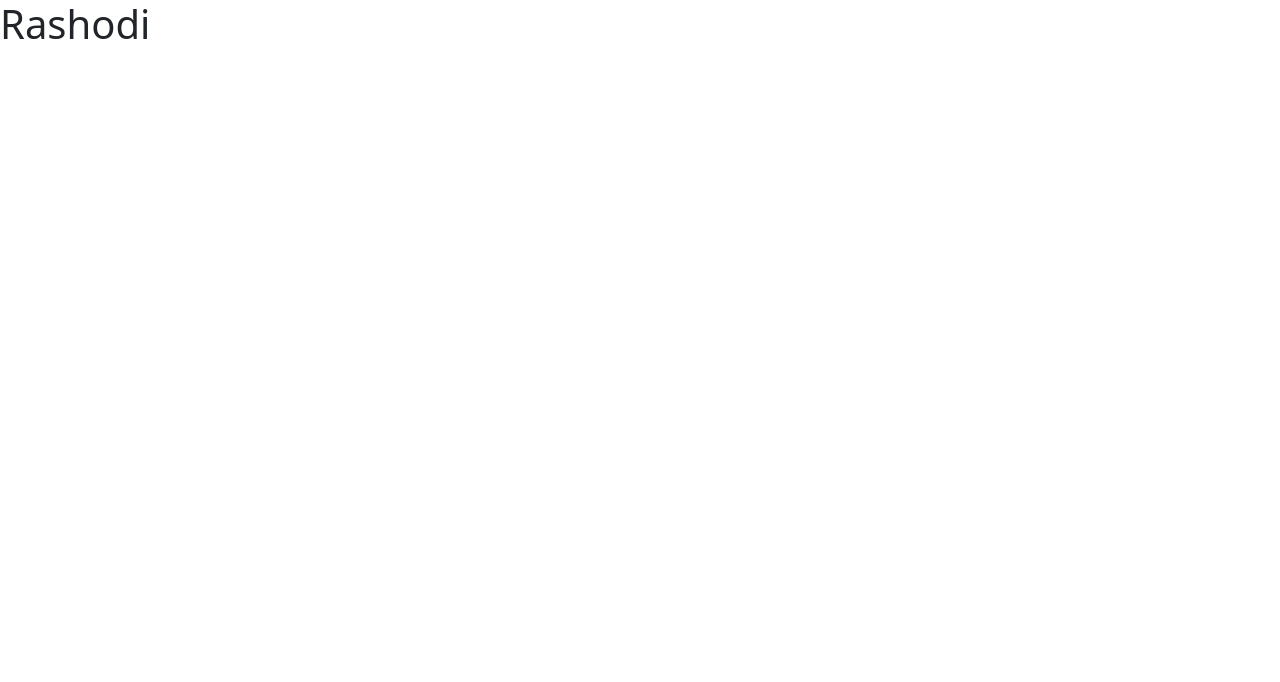
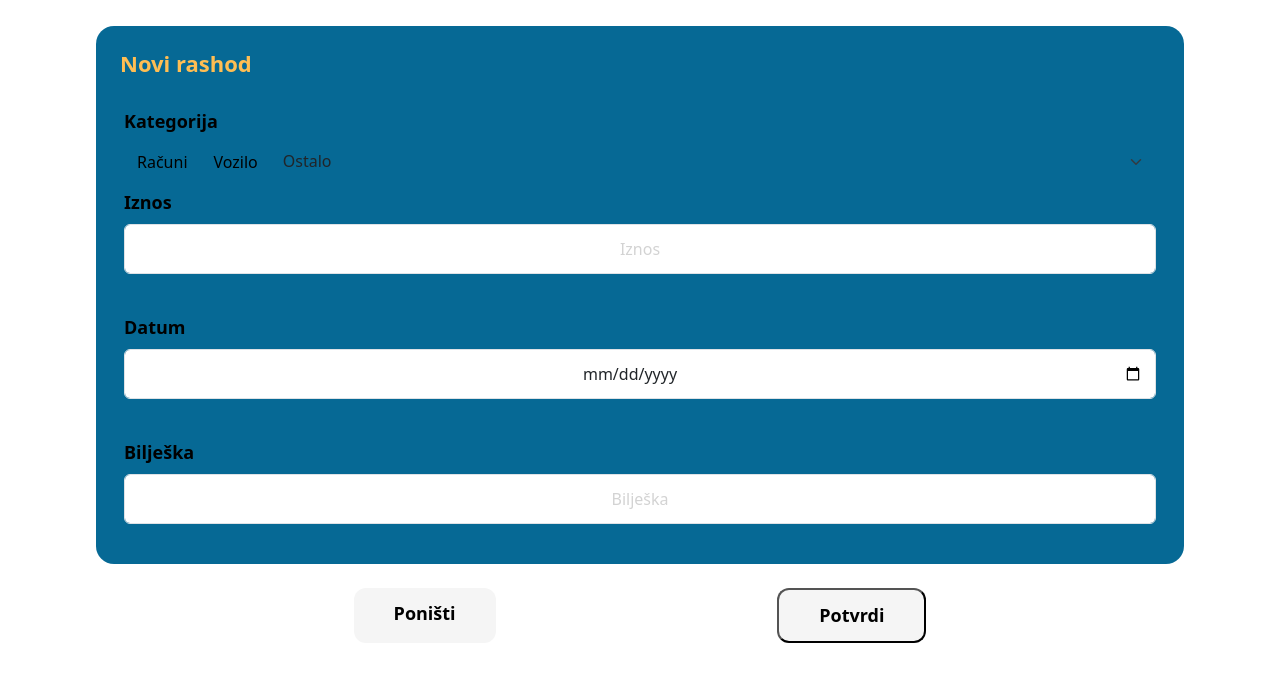
Before and after one commit to emilipuh/frontend, a Vue app: page /dodajRashod in a window 1280 px wide. Shown: the top 682 px of the page. Built offline with nearby package versions, Linux system fonts and the light colour scheme.

Commit message:
Manje izmjene u DodavanjePrihoda.vue, uređen DodavanjeRashoda.vue

```diff
--- a/src/views/DodavanjePrihoda.vue
+++ b/src/views/DodavanjePrihoda.vue
@@ -1,29 +1,42 @@
 <template>
   <div class="container">
     <div class="dodajPrihod">
+      <div class="content">
         <h5 class="title">Novi prihod</h5>
-      <form>
-        <div class="mb-4">
-          <label for="kategorija" class="form-label">Kategorija</label>
-          <div class="d-flex">
-            <!-- dodati ikonice -->
-            <button class="btn-kategorija" type="button">Plaća</button>
-            <button class="btn-kategorija" type="button">Ostalo</button>
+        <div class="row">
+          <div class="col-12">
+            <label class="form-label">Kategorija</label>
+            <div class="d-flex mb-2">
+              <input
+                type="checkbox"
+                class="btn-check"
+                id="btn-check"
+                autocomplete="off"
+              />
+              <label class="btn" for="btn-check">Plaća</label>
+              <input
+                type="checkbox"
+                class="btn-check"
+                id="btn-check"
+                autocomplete="off"
+              />
+              <label class="btn" for="btn-check">Ostalo</label>
             </div>
           </div>
-        <div class="mb-3">
+          <div class="col-12">
             <label for="iznos" class="form-label">Iznos</label>
-          <input type="" placeholder="Iznos" class="form-control" id="iznos" />
-        </div>
-        <div class="mb-3">
-          <label for="datum" class="form-label">Datum</label>
             <input
-            type="date"
+              type=""
+              placeholder="Iznos"
               class="form-control"
-            id="datum"
+              id="iznos"
             />
           </div>
-        <div class="mb-3">
+          <div class="col-12">
+            <label for="datum" class="form-label">Datum</label>
+            <input type="date" class="form-control" placeholder="Datum" id="datum" />
+          </div>
+          <div class="col-12">
             <label for="biljeska" class="form-label">Bilješka</label>
             <input
               type=""
@@ -32,11 +45,12 @@
               id="biljeska"
             />
           </div>
-      </form>
+        </div>
+      </div>
     </div>
     <div class="buttons">
-      <router-link to="/" class="btn">Poništi</router-link>
-      <button class="btn">Potvrdi</button>
+      <router-link to="/" class="button">Poništi</router-link>
+      <button class="button">Potvrdi</button>
     </div>
   </div>
 </template>
@@ -54,53 +68,52 @@ export default {
   height: 100%;
 }
 
+.dodajPrihod {
+  border-radius: 18px;
+  background-color: #066995;
+  height: 75%;
+  margin: 3vh 3vh;
+}
+
 .title {
-  padding: 50px 0px;
-  font-size: 24px;
+  font-size: 22px;
+  padding: 3vh;
 }
+
+.row {
+  margin: 0vh 2vh;
+}
+
+.btn {
+  color: black;
+  margin-right: 10px;
+  // gornji padding viši radi ikonica
+  padding: 50px 16px 8px 16px;
+  //   border: none;
+}
+// ubaciti da mi button bude žut kad kliknem
 
 .buttons {
   display: flex;
   justify-content: space-evenly;
 }
 
-.btn {
+.button {
   border-radius: 12px;
-  font-size: 16px;
+  font-size: 18px;
   font-weight: bold;
+  text-decoration: none;
+  color: black;
   background-color: whitesmoke;
-  padding: 12px 54px;
-}
-
-.btn:active {
-    background-color: yellow;
-}
-.btn-kategorija {
-  color: black;
-  background-color: inherit;
-  margin-right: 10px;
-  // gornji padding viši radi ikonica
-  padding: 50px 16px 8px 16px;
-//   border: none;
-}
-
-.dodajPrihod {
-  border-radius: 18px;
-  background-color: #066995;
-  height: 80%;
-  margin: 60px 25px 25px 25px;
-}
-
-form {
-  margin: 0px 28px;
+  padding: 1.5vh 5vh;
 }
 
 .form-control {
-  margin-top: 5px !important;
-  margin-bottom: 50px !important;
-  padding: 20px 15px;
+  margin-top: 1vh !important;
+  margin-bottom: 5vh !important;
+  padding: 1.5vh;
   text-align: center;
-  font-size: 18px;
+  font-size: 16px;
 }
 
 #iznos {
@@ -108,10 +121,9 @@ form {
 }
 
 .form-label {
-  margin-bottom: 15px;
   display: flex;
   color: black;
-  font-size: 20px;
+  font-size: 18px;
   font-weight: bold;
 }
 
--- a/src/views/DodavanjeRashoda.vue
+++ b/src/views/DodavanjeRashoda.vue
@@ -1,9 +1,155 @@
 <template>
-    <h1>Rashodi</h1>
-</template>
+    <div class="container">
+      <div class="dodajRashod">
+        <h5 class="title">Novi rashod</h5>
+        <div class="row">
+          <div class="col-12">
+            <label class="form-label">Kategorija</label>
+            <div class="d-flex mb-2 kategorija">
+              <input
+                type="checkbox"
+                class="btn-check"
+                id="btn-check"
+                autocomplete="off"
+              />
+              <label class="btn" for="btn-check">Računi</label>
+              <input
+                type="checkbox"
+                class="btn-check"
+                id="btn-check"
+                autocomplete="off"
+              />
+              <label class="btn" for="btn-check">Vozilo</label>
+              <input
+                type="checkbox"
+                class="btn-check"
+                id="btn-check"
+                autocomplete="off"
+              />
+              <select class="form-select" aria-label="Default select example">
+                <option selected>Ostalo</option>
+                <option value="1">Računi</option>
+                <option value="2">Putovanja</option>
+                <option value="3">Zdravlje</option>
+                <option value="4">Kućni ljubimci</option>
+                <option value="5">Osobno</option>
+                <option value="6">Edukacija</option>
+              </select>
+            </div>
+          </div>
+          <div class="col-12">
+            <label for="iznos" class="form-label">Iznos</label>
+            <input type="" placeholder="Iznos" class="form-control" id="iznos" />
+          </div>
+          <div class="col-12">
+            <label for="datum" class="form-label">Datum</label>
+            <input
+              type="date"
+              class="form-control"
+              placeholder="Datum"
+              id="datum"
+            />
+          </div>
+          <div class="col-12">
+            <label for="biljeska" class="form-label">Bilješka</label>
+            <input
+              type=""
+              placeholder="Bilješka"
+              class="form-control"
+              id="biljeska"
+            />
+          </div>
+        </div>
+      </div>
+      <div class="buttons">
+        <router-link to="/" class="button">Poništi</router-link>
+        <button class="button">Potvrdi</button>
+      </div>
+    </div>
+  </template>
 
-<script>
-export default {
-    name: 'dodajRashod'
-}
-</script>
+  <script>
+  export default {
+    name: "dodavanjeRashoda",
+  };
+  </script>
+
+  <style scoped lang="scss">
+  .container {
+    padding: 0px;
+    border: 2px solid transparent;
+    height: 100%;
+  }
+
+  .dodajRashod {
+    border-radius: 18px;
+    background-color: #066995;
+    height: 75%;
+    margin: 3vh 3vh;
+  }
+
+  .title {
+    font-size: 22px;
+    padding: 3vh;
+  }
+
+  .kategorija {
+      align-items: end;
+  }
+
+  .form-select {
+    background-color: inherit;
+    border: none;
+    padding-bottom: 8px;
+    margin: 0px;
+  }
+
+  .row {
+    margin: 0vh 2vh;
+  }
+
+  .btn {
+    color: black;
+    // gornji padding viši radi ikonica
+    //   border: none;
+  }
+  // ubaciti da mi button bude žut kad kliknem
+
+  .buttons {
+    display: flex;
+    justify-content: space-evenly;
+  }
+
+  .button {
+    border-radius: 12px;
+    font-size: 18px;
+    font-weight: bold;
+    text-decoration: none;
+    color: black;
+    background-color: whitesmoke;
+    padding: 1.5vh 5vh;
+  }
+
+  .form-control {
+    margin-top: 1vh !important;
+    margin-bottom: 5vh !important;
+    padding: 1.5vh;
+    text-align: center;
+    font-size: 16px;
+  }
+
+  #iznos {
+    color: red;
+  }
+
+  .form-label {
+    display: flex;
+    color: black;
+    font-size: 18px;
+    font-weight: bold;
+  }
+
+  ::placeholder {
+    color: lightgrey;
+  }
+  </style>
--- a/src/views/Home.vue
+++ b/src/views/Home.vue
@@ -46,29 +46,29 @@ export default {
 }
 
 .container {
-  padding: 40px;
+  padding: 50px 60px;
 }
 
 #stanje {
   background-color: #066995;
-  border-radius: 10px;
-  padding: 30px 0px;
+  border-radius: 15px;
+  padding: 25px 0px;
 }
 
 #iznos {
-  margin: 30px 0px 10px 0px;
+  margin: 30px 0px 5px 0px;
 }
 
 
 h5 {
   color: #ffbe53;
   font-weight: bold;
-  font-size: 26px;
+  font-size: 24px;
 }
 
 h6 {
   font-weight: bold;
-  font-size: 24px;
+  font-size: 22px;
   margin-bottom: 40px;
 }
 
```
Lines whose indentation alone changed are shown as unchanged.
